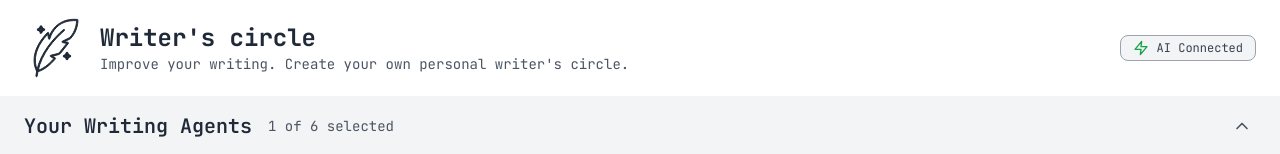
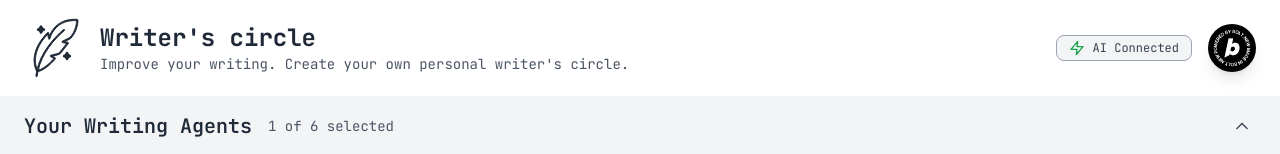
Before and after one commit to gooeyverse/writing, a React (Vite) app: page / in a window 1280 px wide. Shown: the top 154 px of the page. Built offline with nearby package versions, Linux system fonts and the light colour scheme; no server answers.

Commit message:
Add Bolt Badge to Header

```diff
--- a/src/components/Header.tsx
+++ b/src/components/Header.tsx
@@ -41,6 +41,23 @@ const CustomIcon: React.FC<{ className?: string }> = ({ className = "w-16 h-16"
   </svg>
 );
 
+// Bolt Badge Component
+const BoltBadge: React.FC = () => (
+  <a
+    href="https://bolt.new/"
+    target="_blank"
+    rel="noopener noreferrer"
+    className="flex items-center justify-center w-12 h-12 rounded-full bg-black hover:bg-gray-800 transition-colors duration-200 shadow-lg hover:shadow-xl transform hover:scale-105"
+    title="Built with Bolt"
+  >
+    <img
+      src="/src/assets/black_circle_360x360.svg"
+      alt="Bolt"
+      className="w-10 h-10"
+    />
+  </a>
+);
+
 export const Header: React.FC<HeaderProps> = ({
   onShowStats,
   onShowSettings,
@@ -78,7 +95,7 @@ export const Header: React.FC<HeaderProps> = ({
           </div>
         </div>
 
-        <div className="flex items-center space-x-3">
+        <div className="flex items-center space-x-4">
           {/* Supabase Status Indicator */}
           <div className="flex items-center space-x-2 px-3 py-1 rounded-lg border border-gray-400 bg-gray-100">
             {supabaseStatus === 'checking' ? (
@@ -93,6 +110,9 @@ export const Header: React.FC<HeaderProps> = ({
                supabaseStatus === 'connected' ? 'AI Connected' : 'AI Disconnected'}
             </span>
           </div>
+
+          {/* Bolt Badge */}
+          <BoltBadge />
         </div>
       </div>
     </header>
```
